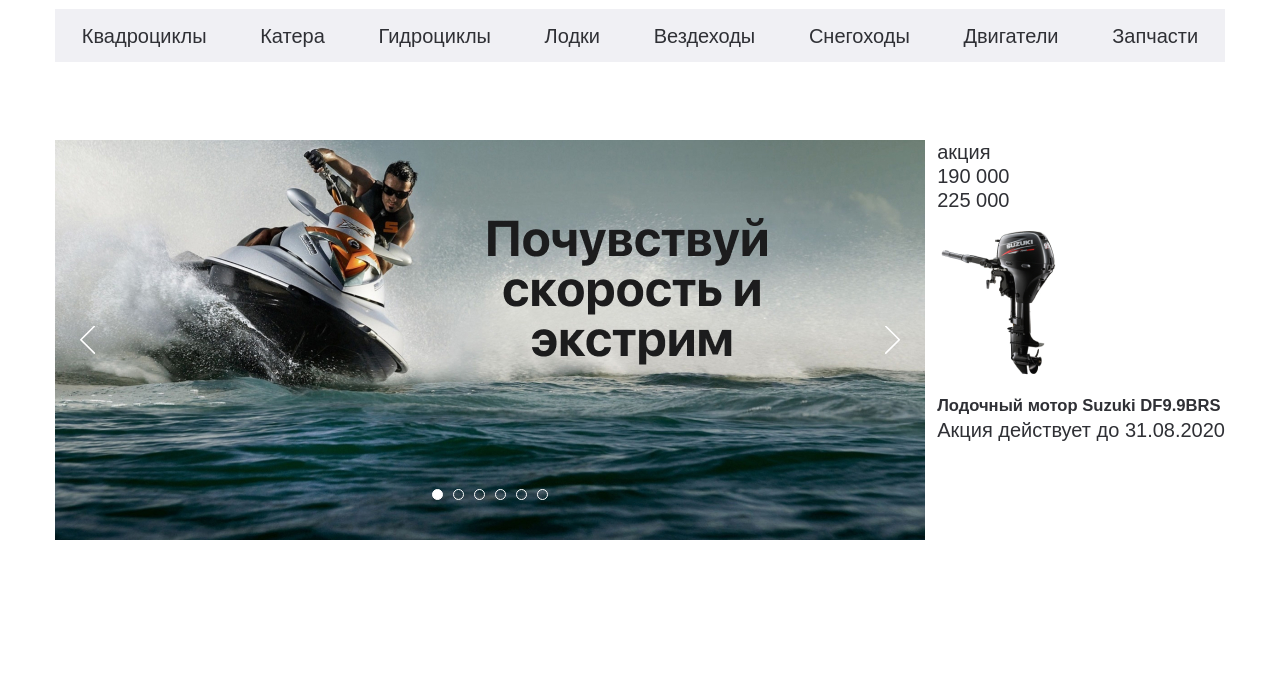
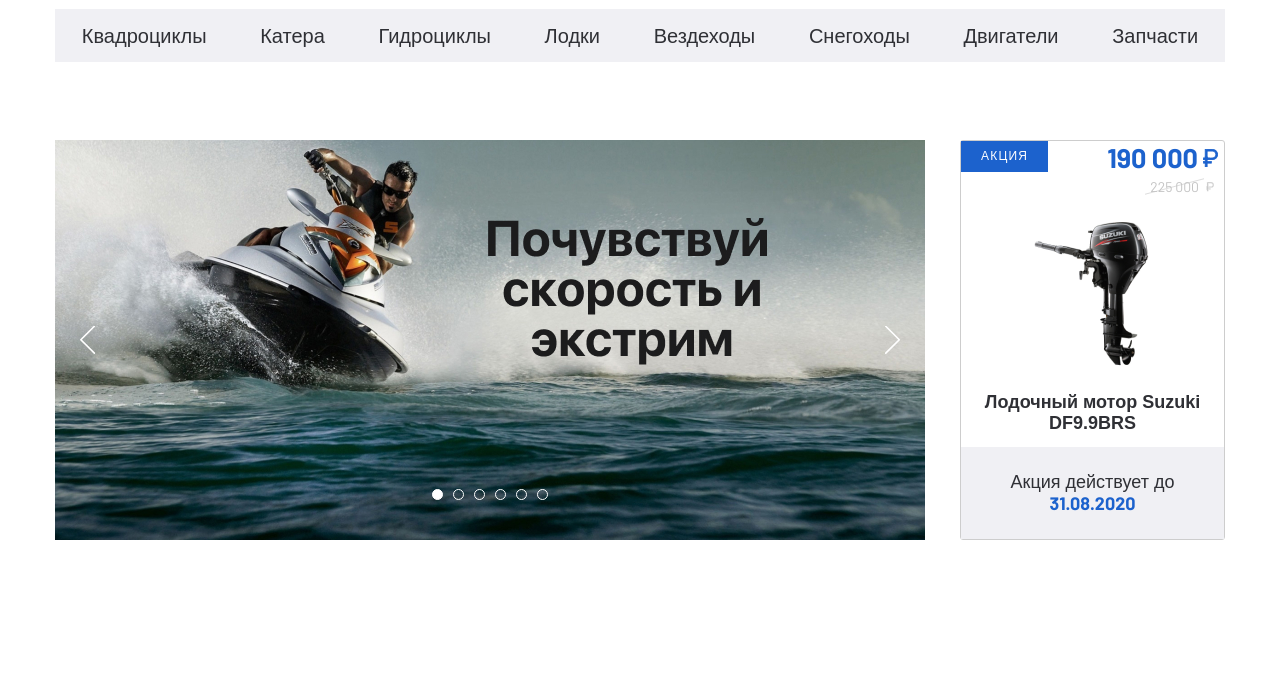
Before and after one commit to hvoyka/layout, a plain HTML site: page drive-moto/index.html in a window 1280 px wide. Shown: the part 113-800 px from the top of the page. Drawn offline with nearby package versions, Linux system fonts and the light colour scheme.

Commit message:
complete styles for sale-item in banner-section block

```diff
--- a/drive-moto/css/style.css
+++ b/drive-moto/css/style.css
@@ -18,6 +18,10 @@ ul, li {
 }
 
 h1, h2, h3, h4, h5, h6 {
+  margin: 0;
+}
+
+p {
   margin: 0;
 }
 
@@ -162,7 +166,10 @@ body {
   position: relative;
   max-width: 870px;
 }
-
+.banner-section__slider-img{
+  object-fit: cover;
+  min-height: 400px;
+}
 .banner-section__slider-btn {
   display: flex;
   justify-content: center;
@@ -214,3 +221,112 @@ body {
   border-radius: 50%;
   background-color: transparent;
 }
+
+.sale-item {
+  max-width: 265px;
+  text-align: center;
+  border-radius: 3px;
+  border: 1px solid #CDCDCD;
+  display: flex;
+  flex-direction: column;
+  justify-content: space-between;
+}
+
+.sale-item__top {
+  display: flex;
+  align-items: flex-start;
+  justify-content: space-between;
+}
+
+.sale-item__info {
+  color: #fff;
+  background-color: #1C62CD;
+  text-transform: uppercase;
+  padding: 8px 20px;
+  font-size: 12px;
+  line-height: 15px;
+  letter-spacing: 0.1em;
+}
+
+.price {
+  font-family: 'Barlow', sans-serif;
+}
+
+.sale-item__price {
+  text-align: right;
+}
+
+.sale-item__price-new {
+  position: relative;
+  color: #1C62CD;
+  font-weight: 700;
+  font-size: 27px;
+  line-height: 32px;
+  margin-right: 6px;
+  padding-right: 20px;
+}
+
+.sale-item__price-new::after {
+  content: "";
+  position: absolute;
+  right: 0;
+  top: 8px;
+  width: 15px;
+  height: 18px;
+  background-image: url('../images/svg/price-icon--blue.svg');
+  background-position: center;
+  background-size: cover;
+  background-repeat: no-repeat;
+}
+
+.sale-item__price-old {
+  position: relative;
+  display: inline-block;
+  padding: 2px 5px;
+  font-weight: 400;
+  font-size: 14px;
+  line-height: 17px;
+  color: #C4C4C4;
+  margin-right: 20px;
+  background-image: url('../images/svg/old-price-line.svg');
+  background-position: center;
+  background-size: cover;
+  background-repeat: no-repeat;
+}
+
+.sale-item__price-old::after {
+  content: "";
+  position: absolute;
+  right: -10px;
+  top: 6px;
+  width: 8px;
+  height: 10px;
+  background-image: url('../images/svg/price-icon--gray.svg');
+  background-position: center;
+  background-size: cover;
+  background-repeat: no-repeat;
+}
+.sale-item__img{
+  object-fit: contain;
+}
+.sale-item__title {
+  font-family: 'SFProDisplay-Bold', sans-serif;
+  font-weight: 700;
+  font-size: 18px;
+  line-height: 21px;
+  margin-bottom: 7px;
+}
+
+.sale-item__footer {
+  background-color: #F0F0F4;
+  padding: 25px 20px;
+  font-size: 18px;
+  line-height: 21px;
+}
+
+.sale-item__footer span {
+  display: block;
+  color: #1C62CD;
+  font-family: 'Barlow', sans-serif;
+  font-weight: 700;
+}
--- a/drive-moto/index.html
+++ b/drive-moto/index.html
@@ -9,6 +9,7 @@
   <link rel="stylesheet" href="css/normalize.css">
   <link rel="stylesheet" href="css/slick.css">
   <link rel="stylesheet" href="css/fonts.css">
+  <link href="https://fonts.googleapis.com/css2?family=Barlow:wght@400;700&display=swap" rel="stylesheet">
   <link rel="stylesheet" href="css/style.css">
 </head>
 
@@ -76,19 +77,19 @@
       <div class="banner-section__inner">
         <div class="banner-section__slider">
           <a class="banner-section__slider-item" href="#">
-            <img src="./images/main-slider-img/banner-slider.jpg" alt="slider img">
+            <img class="banner-section__slider-img" src="./images/main-slider-img/banner-slider.jpg" alt="slider img">
           </a>
           <a class="banner-section__slider-item" href="#">
-            <img src="./images/main-slider-img/banner-slider.jpg" alt="slider img">
+            <img class="banner-section__slider-img" src="./images/main-slider-img/banner-slider.jpg" alt="slider img">
           </a>
           <a class="banner-section__slider-item" href="#">
-            <img src="./images/main-slider-img/banner-slider.jpg" alt="slider img">
+            <img class="banner-section__slider-img" src="./images/main-slider-img/banner-slider.jpg" alt="slider img">
           </a>
           <a class="banner-section__slider-item" href="#">
-            <img src="./images/main-slider-img/banner-slider.jpg" alt="slider img">
+            <img class="banner-section__slider-img" src="./images/main-slider-img/banner-slider.jpg" alt="slider img">
           </a>
           <a class="banner-section__slider-item" href="#">
-            <img src="./images/main-slider-img/banner-slider.jpg" alt="slider img">
+            <img class="banner-section__slider-img" src="./images/main-slider-img/banner-slider.jpg" alt="slider img">
           </a>
           <a class="banner-section__slider-item" href="#">
             <img src="./images/main-slider-img/banner-slider.jpg" alt="slider img">
@@ -96,7 +97,7 @@
         </div>
         <a class="banner-section__item sale-item" href="#">
           <div class="sale-item__top">
-            <div class="sale-item__info">акция</div>
+            <p class="sale-item__info">акция</p>
             <div class="sale-item__price">
               <div class="price sale-item__price-new">190 000</div>
               <div class="price sale-item__price-old">225 000</div>
@@ -108,10 +109,10 @@
           <h5 class="sale-item__title">
             Лодочный мотор Suzuki DF9.9BRS
           </h5>
-          <div class="sale-item__footer">
+          <p class="sale-item__footer">
             Акция действует до
             <span>31.08.2020</span>
-          </div>
+          </p>
         </a>
       </div>
     </div>
```
Also changed, not shown: drive-moto/images/svg/old-price-line.svg (added).
